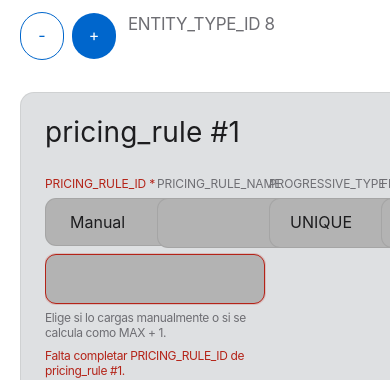
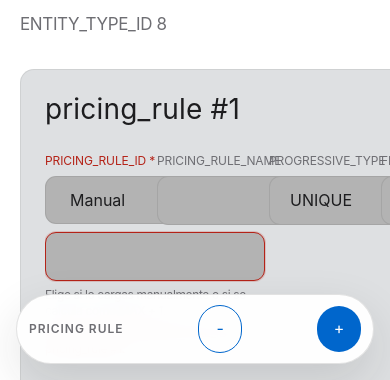
Before and after one commit to gonzagiacoBaufest/sql-generator-backoffice, a website: page index.html in a window 390 px wide. Shown: the part 464-844 px from the top of the page. Drawn offline with Linux system fonts and the light colour scheme.

Commit message:
Se añade botones flotantes

```diff
--- a/app.js
+++ b/app.js
@@ -15,9 +15,13 @@
   const auditGrid = document.getElementById("auditGrid");
   const auditPanel = document.getElementById("auditPanel");
   const detailStack = document.getElementById("detailStack");
+  const detailEntryControls = document.getElementById("detailEntryControls");
   const detailControls = document.getElementById("detailControls");
+  const floatingPrimaryLabel = document.getElementById("floatingPrimaryLabel");
   const addDetailButton = document.getElementById("addDetailButton");
   const removeDetailButton = document.getElementById("removeDetailButton");
+  const addDetailEntryButton = document.getElementById("addDetailEntryButton");
+  const removeDetailEntryButton = document.getElementById("removeDetailEntryButton");
   const sqlEditor = document.getElementById("sqlEditor");
   const formTitle = document.getElementById("formTitle");
   const entityBadge = document.getElementById("entityBadge");
@@ -121,13 +125,18 @@
     entityBadge.textContent = "ENTITY_TYPE_ID " + schema.entityTypeId;
     editorSummary.textContent = schema.summary;
     detailControls.classList.remove("hidden");
+    detailEntryControls.classList.toggle("hidden", state.mode !== "detail");
     fieldGrid.classList.add("hidden");
     ruleNav.classList.toggle("hidden", state.mode !== "rule");
     auditPanel.classList.add("hidden");
     detailStack.classList.toggle("hidden", state.mode !== "detail");
+    floatingPrimaryLabel.textContent = state.mode === "rule" ? "Pricing rule" : "Bloques";
     removeDetailButton.disabled = state.mode === "rule"
       ? state.forms.ruleEntries.length === 1
       : state.forms.detailBlocks.length === 1;
+    addDetailEntryButton.disabled = state.mode !== "detail";
+    removeDetailEntryButton.disabled = state.mode !== "detail"
+      || state.forms.detailBlocks[state.ui.activeDetailBlockIndex].entries.length === 1;
     addDetailButton.setAttribute("aria-label", state.mode === "rule" ? "Agregar pricing_rule" : "Agregar bloque pricing_rule_detail");
     removeDetailButton.setAttribute("aria-label", state.mode === "rule" ? "Eliminar pricing_rule" : "Eliminar bloque pricing_rule_detail");
 
@@ -280,21 +289,11 @@
     stateManager.persistState(state);
   });
 
-  detailStack.addEventListener("click", (event) => {
-    const target = event.target.closest("button");
-    if (!target) {
+  addDetailEntryButton.addEventListener("click", () => {
+    if (state.mode !== "detail") {
       return;
     }
 
-    if (target.dataset.blockTabIndex !== undefined) {
-      state.ui.activeDetailBlockIndex = Number(target.dataset.blockTabIndex);
-      clearStatus();
-      render();
-      stateManager.persistState(state);
-      return;
-    }
-
-    if (target.dataset.action === "add-detail-entry") {
     const activeBlock = state.forms.detailBlocks[state.ui.activeDetailBlockIndex];
     const referenceEntry = activeBlock.entries[0];
     const nextDetail = config.createDefaultDetail();
@@ -310,18 +309,36 @@
     clearStatus();
     render();
     stateManager.persistState(state);
+  });
+
+  removeDetailEntryButton.addEventListener("click", () => {
+    if (state.mode !== "detail") {
       return;
     }
 
-    if (target.dataset.action === "remove-detail-entry") {
     const activeBlock = state.forms.detailBlocks[state.ui.activeDetailBlockIndex];
     if (activeBlock.entries.length === 1) {
       return;
     }
+
     activeBlock.entries.pop();
     clearStatus();
     render();
     stateManager.persistState(state);
+  });
+
+  detailStack.addEventListener("click", (event) => {
+    const target = event.target.closest("button");
+    if (!target) {
+      return;
+    }
+
+    if (target.dataset.blockTabIndex !== undefined) {
+      state.ui.activeDetailBlockIndex = Number(target.dataset.blockTabIndex);
+      clearStatus();
+      render();
+      stateManager.persistState(state);
+      return;
     }
   });
 
--- a/form-renderer.js
+++ b/form-renderer.js
@@ -202,26 +202,7 @@
     blockTitle.className = "detail-entry-title";
     blockTitle.textContent = buildBlockTitle(activeBlock, activeBlockIndex);
 
-    const blockActions = document.createElement("div");
-    blockActions.className = "detail-entry-actions";
-
-    const removeEntryButton = document.createElement("button");
-    removeEntryButton.type = "button";
-    removeEntryButton.className = "secondary detail-stepper";
-    removeEntryButton.textContent = "-";
-    removeEntryButton.dataset.action = "remove-detail-entry";
-    removeEntryButton.disabled = activeBlock.entries.length === 1;
-    removeEntryButton.setAttribute("aria-label", "Eliminar pricing_rule_detail del bloque activo");
-
-    const addEntryButton = document.createElement("button");
-    addEntryButton.type = "button";
-    addEntryButton.className = "primary detail-stepper";
-    addEntryButton.textContent = "+";
-    addEntryButton.dataset.action = "add-detail-entry";
-    addEntryButton.setAttribute("aria-label", "Agregar pricing_rule_detail al bloque activo");
-
-    blockActions.append(removeEntryButton, addEntryButton);
-    blockHeader.append(blockTitle, blockActions);
+    blockHeader.append(blockTitle);
 
     const blockFields = document.createElement("div");
     blockFields.className = "form-grid detail-block-fields-grid";
--- a/index.html
+++ b/index.html
@@ -33,10 +33,6 @@
             <h2 id="formTitle">Formulario de pricing_rule</h2>
           </div>
           <div class="section-title-meta">
-            <div class="detail-controls hidden" id="detailControls" aria-label="Controles de bloques pricing_rule_detail">
-              <button class="secondary detail-stepper" type="button" id="removeDetailButton" aria-label="Eliminar bloque pricing_rule_detail">-</button>
-              <button class="primary detail-stepper" type="button" id="addDetailButton" aria-label="Agregar bloque pricing_rule_detail">+</button>
-            </div>
             <span class="subcopy" id="entityBadge">ENTITY_TYPE_ID 8</span>
           </div>
         </div>
@@ -60,6 +56,19 @@
 
           <div class="status" id="formStatus" aria-live="polite"></div>
         </form>
+
+        <div class="floating-actions" id="floatingActions" aria-label="Acciones rapidas del formulario">
+          <div class="floating-action-group" id="detailControls" aria-label="Controles de bloques pricing_rule_detail">
+            <span class="floating-action-label" id="floatingPrimaryLabel">Bloques</span>
+            <button class="secondary detail-stepper" type="button" id="removeDetailButton" aria-label="Eliminar bloque pricing_rule_detail">-</button>
+            <button class="primary detail-stepper" type="button" id="addDetailButton" aria-label="Agregar bloque pricing_rule_detail">+</button>
+          </div>
+          <div class="floating-action-group hidden" id="detailEntryControls" aria-label="Controles de pricing_rule_detail del bloque activo">
+            <span class="floating-action-label">Detalles</span>
+            <button class="secondary detail-stepper" type="button" id="removeDetailEntryButton" aria-label="Eliminar pricing_rule_detail del bloque activo">-</button>
+            <button class="primary detail-stepper" type="button" id="addDetailEntryButton" aria-label="Agregar pricing_rule_detail al bloque activo">+</button>
+          </div>
+        </div>
       </article>
 
       <article class="editor-card">
--- a/styles.css
+++ b/styles.css
@@ -62,6 +62,11 @@ body {
   padding: 80px clamp(24px, 5vw, 80px);
   min-height: calc(100vh - 44px);
   min-width: 0;
+}
+
+.panel {
+  position: relative;
+  padding-bottom: 170px;
 }
 
 .helper,
@@ -362,6 +367,38 @@ textarea.invalid {
   align-items: center;
 }
 
+.floating-actions {
+  position: fixed;
+  right: clamp(16px, 4vw, 48px);
+  bottom: clamp(16px, 4vw, 36px);
+  z-index: 30;
+  display: grid;
+  gap: 12px;
+  justify-items: end;
+  pointer-events: none;
+}
+
+.floating-action-group {
+  display: inline-flex;
+  align-items: center;
+  gap: 10px;
+  padding: 10px 12px;
+  border: 1px solid rgba(29, 29, 31, 0.12);
+  border-radius: 999px;
+  background: rgba(255, 255, 255, 0.96);
+  box-shadow: 0 18px 48px rgba(29, 29, 31, 0.12);
+  backdrop-filter: blur(12px);
+  pointer-events: auto;
+}
+
+.floating-action-label {
+  font-size: 12px;
+  font-weight: 600;
+  letter-spacing: 0.08em;
+  text-transform: uppercase;
+  color: var(--muted);
+}
+
 .detail-stepper {
   min-width: 44px;
   padding: 11px 0;
@@ -536,6 +573,24 @@ button:focus-visible,
   display: none;
 }
 
+@media (max-width: 720px) {
+  .panel {
+    padding-bottom: 220px;
+  }
+
+  .floating-actions {
+    left: 16px;
+    right: 16px;
+    bottom: 16px;
+    justify-items: stretch;
+  }
+
+  .floating-action-group {
+    justify-content: space-between;
+    width: 100%;
+  }
+}
+
 @media (max-width: 1320px) {
   .editor-card {
     background: var(--surface-dark-2);
```
Lines whose indentation alone changed are shown as unchanged.
